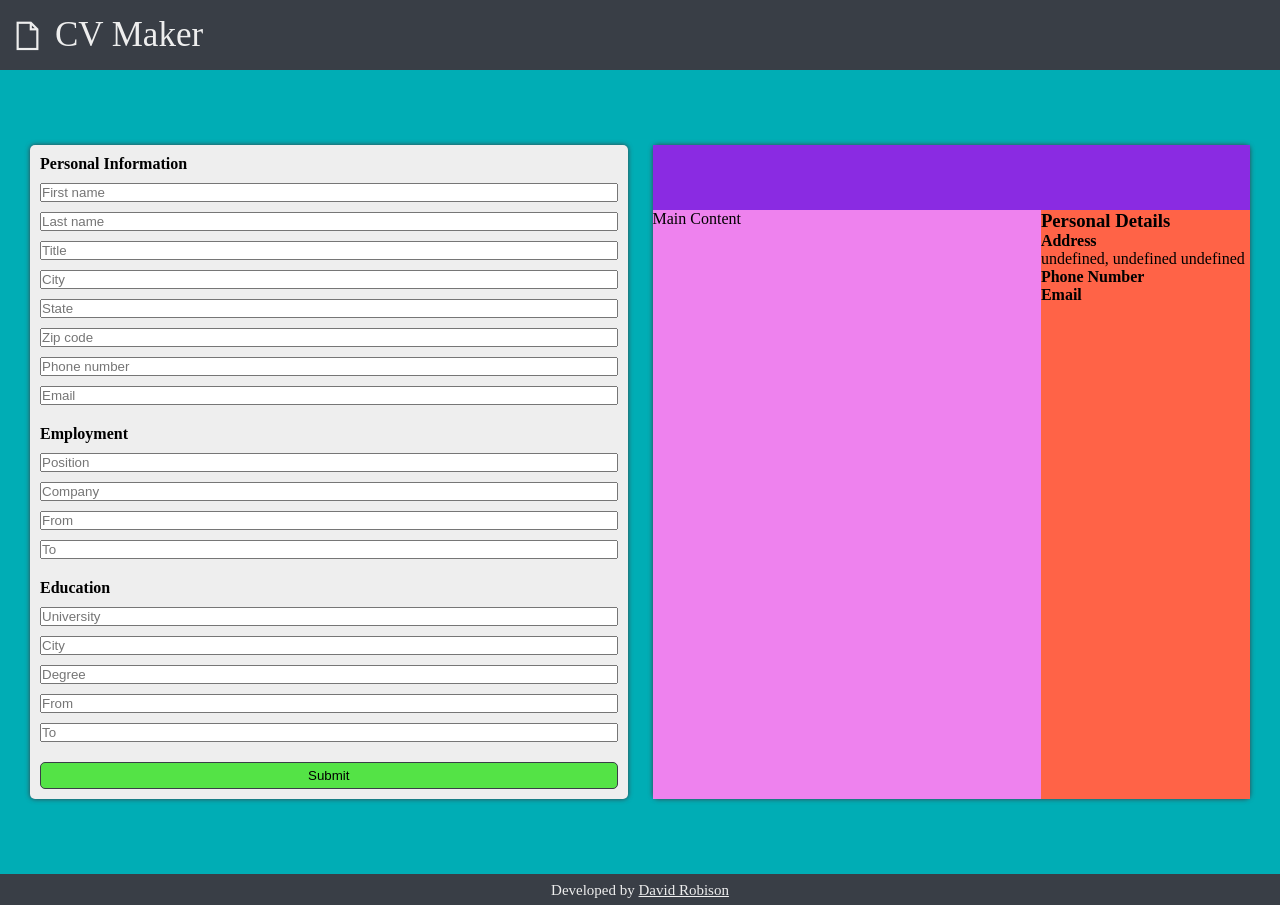
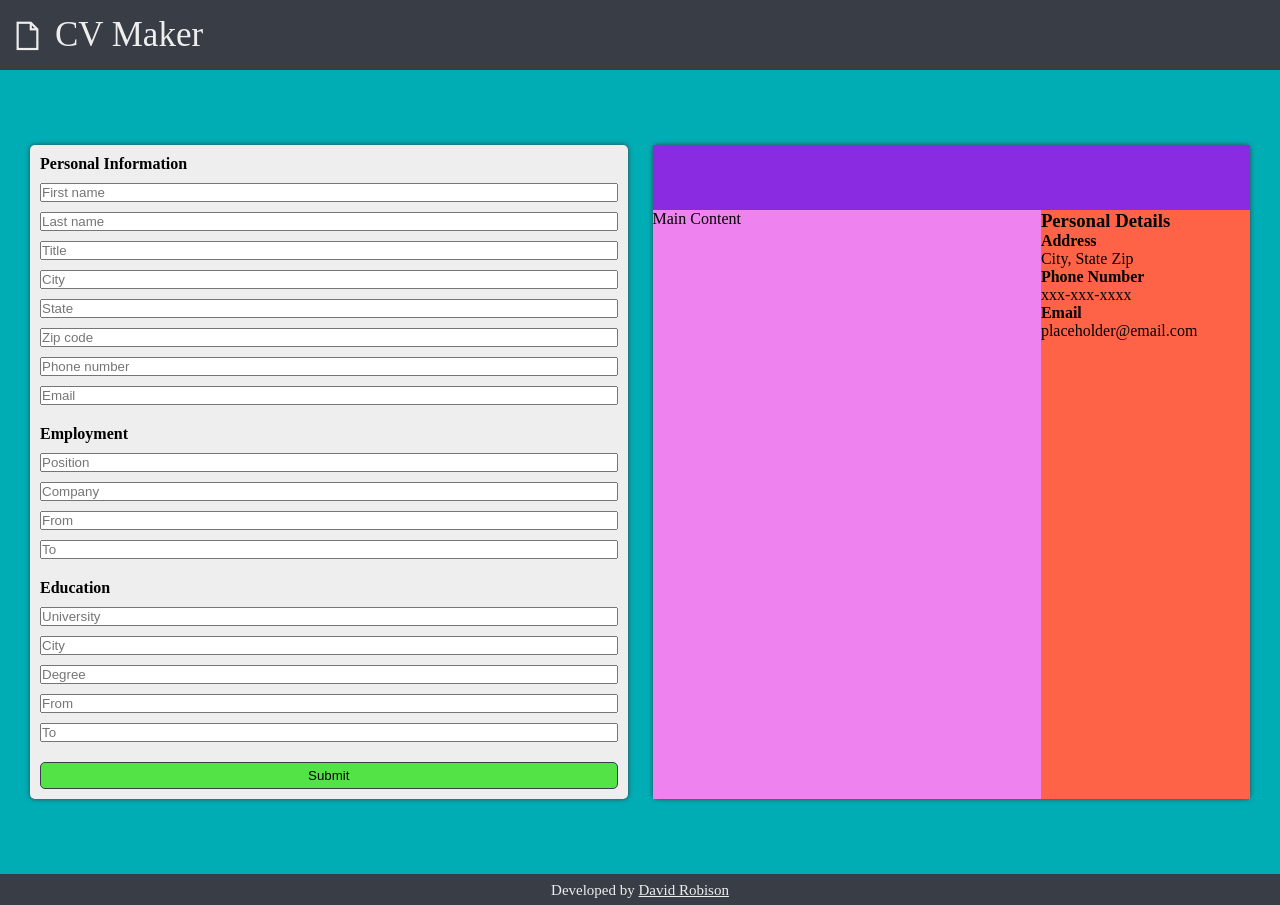
Before and after one commit to robisonwebdev/CV-Application, a React (Create React App) app: page / in a window 1280 px wide. Built offline with nearby package versions, Linux system fonts and the light colour scheme.

Commit message:
Added alternate text if no props provided

```diff
--- a/src/components/PreviewSideInfo.js
+++ b/src/components/PreviewSideInfo.js
@@ -13,15 +13,15 @@ class PreviewSideInfo extends Component {
                 <h3>Personal Details</h3>
                 <div>
                     <h4>Address</h4>
-                    <p>{`${city}, ${state} ${zipCode}`}</p>
+                    <p>{`${city || 'City'}, ${state || 'State'} ${zipCode || 'Zip'}`}</p>
                 </div>
                 <div>
                     <h4>Phone Number</h4>
-                    <p>{phoneNumber}</p>
+                    <p>{phoneNumber || 'xxx-xxx-xxxx'}</p>
                 </div>
                 <div>
                     <h4>Email</h4>
-                    <p>{email}</p>
+                    <p>{email || 'placeholder@email.com'}</p>
                 </div>
             </div>
         );
```
